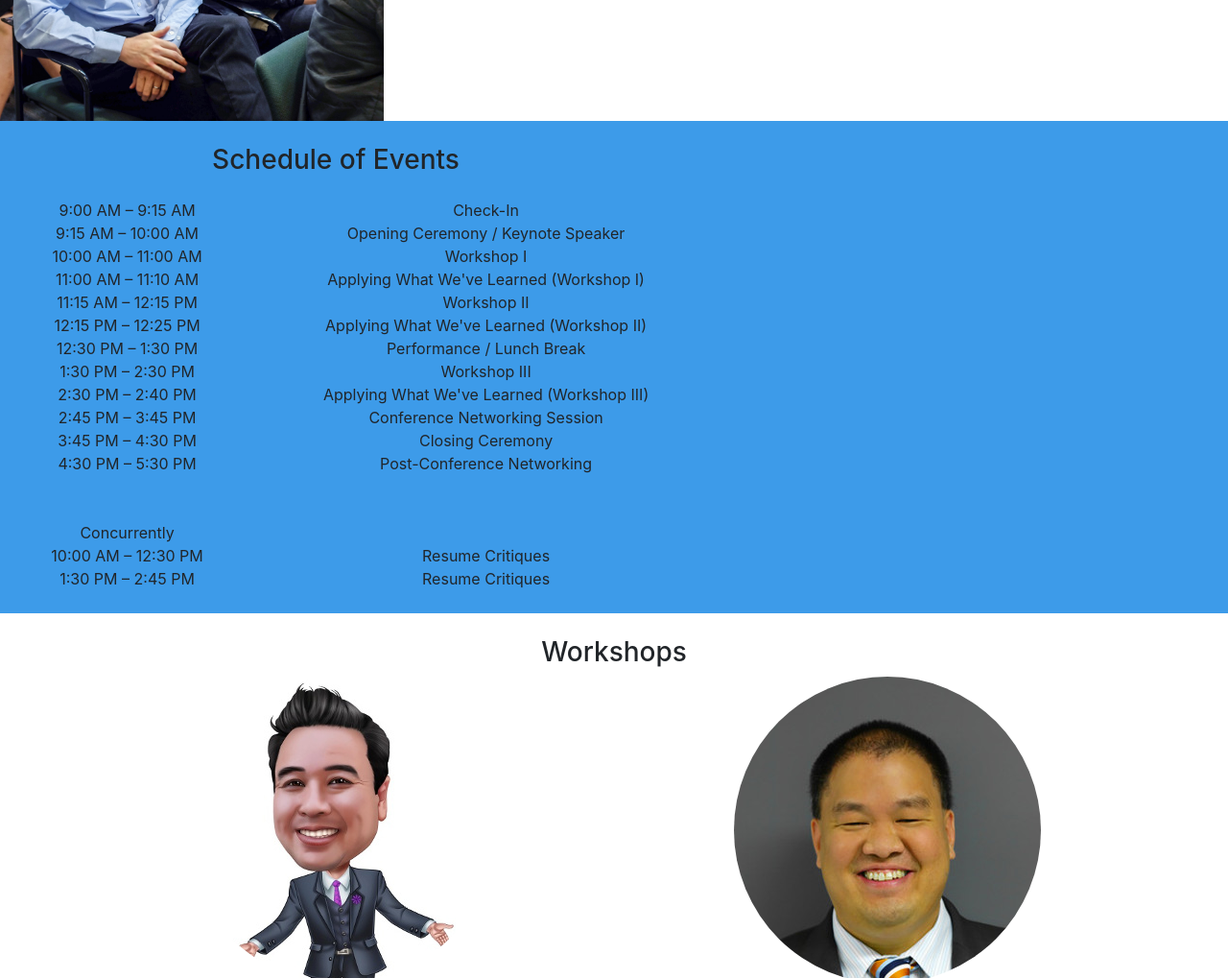
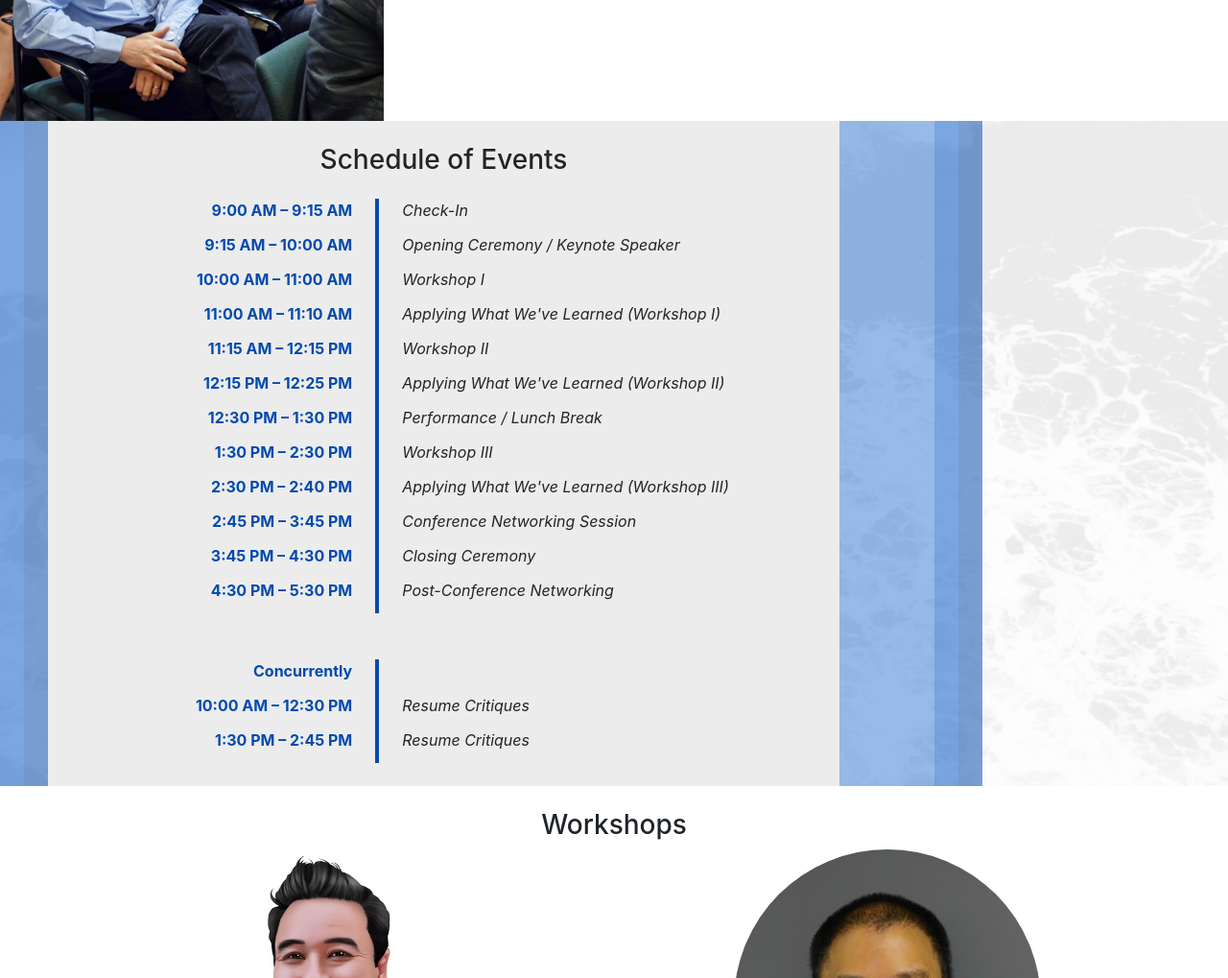
Before and after one commit to saseucsb/saseucsb.github.io, a plain HTML site: page wrc2021.html in a window 1280 px wide. Shown: the part 790-1809 px from the top of the page at 96% size. Drawn offline with nearby package versions, Linux system fonts and the light colour scheme.

Commit message:
Update style.css

```diff
--- a/assets/wrc2021/style.css
+++ b/assets/wrc2021/style.css
@@ -58,7 +58,7 @@
 }
 
 @media screen and (max-width: 985px) {
-	.col-sm-4 {
+	.col-sm-6 {
 		text-align: center !important;
 		margin: auto;
 		position: relative;
@@ -89,7 +89,8 @@
 }
 
 .bg-schedule {
-	background-color: rgb(61, 155, 233);
+	background-color: rgb(236, 236, 236);
+	background: url('wavesbg.png') no-repeat center center fixed;
 }
 
 .bg-accomodations {
@@ -107,9 +108,31 @@
 	background-size: 100% 100%;
 }
 
+.overlay {
+	background-color: rgba(0,85,199, 0.4);
+	max-width: 80%;
+	border-right: 50px ridge rgba(0,85,199, 0.2);
+	border-left: 50px ridge rgba(0,85,199, 0.2);
+}
+
 .schedule {
 	width: 100%;
-	max-width: 700px;
+	max-width: 825px;
+	background-color: rgb(236, 236, 236);
+}
+
+.time {
+	text-align: right;
+	color: rgb(0,74,173);
+	font-weight: bold;
+	padding-bottom: 0.75rem;
+}
+
+.event {
+	text-align: left;
+	border-left: 4px solid rgb(0,74,173);
+	padding-bottom: 0.75rem;
+	font-style: italic;
 }
 
 .img-circle {
```
